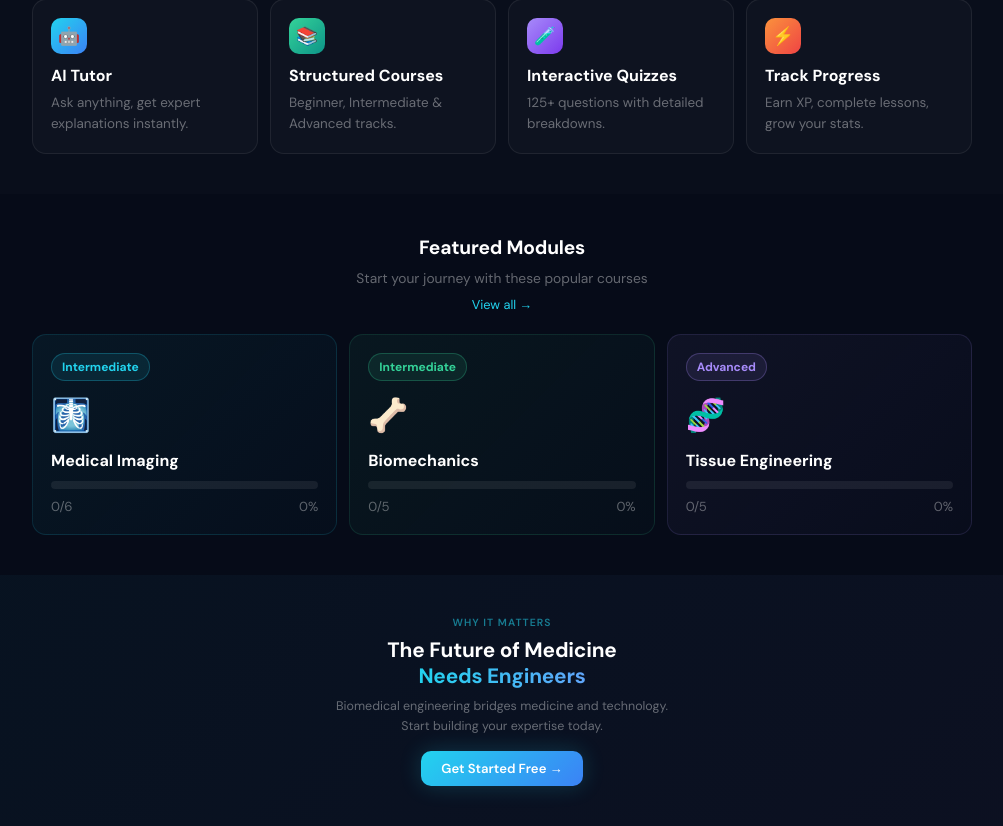
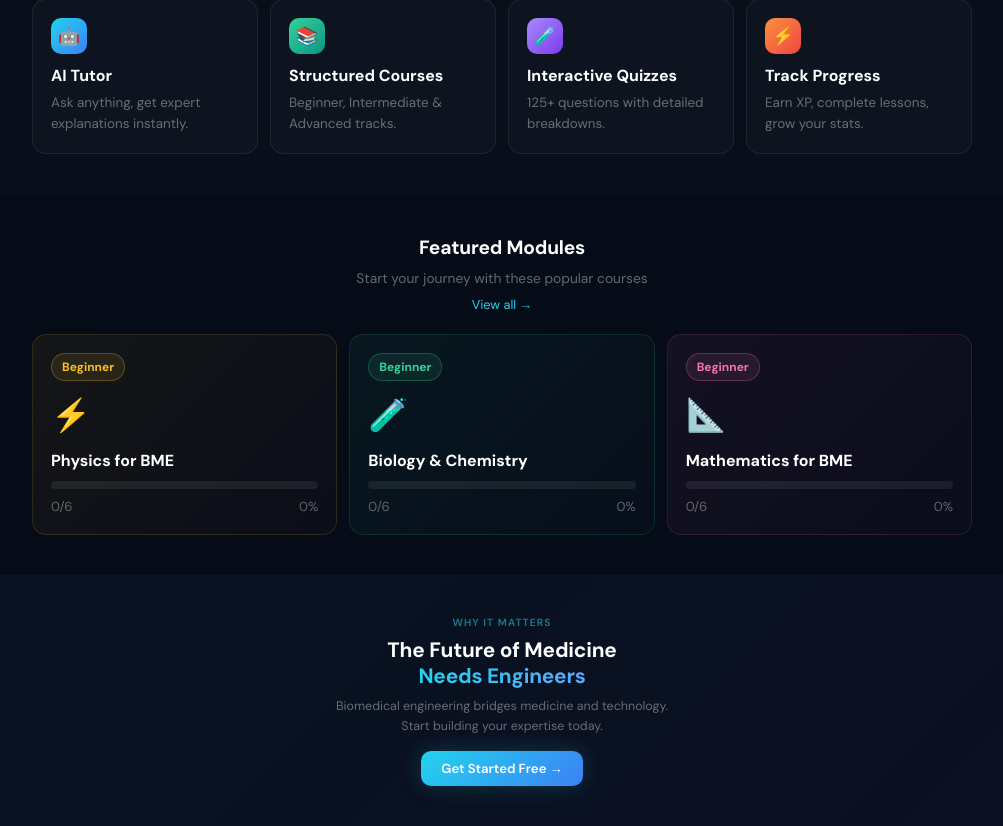
Before and after one commit to AlexandraDigital/bme-beginner-app, a React (Vite) app: page / in a window 1280 px wide. Shown: the part 685-1511 px from the top of the page, without its empty margins (138-1141 px from the left). Built offline with nearby package versions, Linux system fonts and the light colour scheme.

Commit message:
feat: add 4 beginner modules from 1st year BME guide - Physics, Biology & Chemistry, Maths, BME Skills & Career

```diff
--- a/src/App.jsx
+++ b/src/App.jsx
@@ -135,6 +135,18 @@ const STYLES = `
 `
 
 const MODULES = [
+  { id:"physics-bme",title:"Physics for BME",emoji:"⚡",level:"Beginner",duration:"6 hours",color:"#fbbf24",grad:"linear-gradient(135deg,#92400e,#d97706)",
+    lessons:[{id:"ph-1",title:"Mechanics: Motion, Forces & Energy",mins:50},{id:"ph-2",title:"Newton's Laws & Their BME Applications",mins:45},{id:"ph-3",title:"Fluid Mechanics & Blood Flow",mins:55},{id:"ph-4",title:"Electricity & Circuits for Biosignals",mins:60},{id:"ph-5",title:"Ohm's & Kirchhoff's Laws in Biomedical Systems",mins:50},{id:"ph-6",title:"Electromagnetic Waves: MRI & ECG",mins:45}],
+    quiz:[{q:"Which law relates voltage, current, and resistance?",o:["Faraday's Law","Newton's Second Law","Ohm's Law","Bernoulli's Principle"],a:2},{q:"Fluid viscosity is most relevant to:",o:["Bone fracture","Blood flow in vessels","Nerve conduction","Cell division"],a:1},{q:"Work is defined as:",o:["Force × time","Mass × acceleration","Force × displacement","Voltage × current"],a:2},{q:"Which physical phenomenon underlies MRI imaging?",o:["Piezoelectric effect","Nuclear magnetic resonance","Photoelectric effect","Acoustic impedance"],a:1},{q:"Kirchhoff's Current Law states that:",o:["Voltage is constant in a loop","Sum of currents at a node equals zero","Resistance increases with temperature","Capacitors block AC current"],a:1}]},
+  { id:"biology-chemistry",title:"Biology & Chemistry",emoji:"🧪",level:"Beginner",duration:"7 hours",color:"#34d399",grad:"linear-gradient(135deg,#065f46,#047857)",
+    lessons:[{id:"bc-1",title:"Cell Biology: Structure & Organelles",mins:55},{id:"bc-2",title:"Anatomy: Body Systems Overview",mins:60},{id:"bc-3",title:"Physiology & Homeostasis",mins:55},{id:"bc-4",title:"General Chemistry & Chemical Reactions",mins:50},{id:"bc-5",title:"Organic Chemistry & Biomaterials",mins:60},{id:"bc-6",title:"Biochemistry: Proteins, Metabolism & Enzymes",mins:65}],
+    quiz:[{q:"Homeostasis refers to:",o:["Cell division process","Body's ability to maintain stable internal conditions","Chemical bonding in polymers","DNA replication"],a:1},{q:"Which organelle is the powerhouse of the cell?",o:["Nucleus","Golgi apparatus","Mitochondria","Endoplasmic reticulum"],a:2},{q:"pH below 7 indicates:",o:["Alkaline solution","Neutral solution","Acidic solution","Saturated solution"],a:2},{q:"Proteins are made of:",o:["Nucleotides","Fatty acids","Amino acids","Monosaccharides"],a:2},{q:"Enzymes function by:",o:["Increasing activation energy","Providing energy to reactions","Lowering activation energy","Changing reaction products"],a:2}]},
+  { id:"maths-bme",title:"Mathematics for BME",emoji:"📐",level:"Beginner",duration:"6 hours",color:"#f472b6",grad:"linear-gradient(135deg,#831843,#9d174d)",
+    lessons:[{id:"ma-1",title:"Calculus: Differentiation Basics",mins:55},{id:"ma-2",title:"Integration & Area Under Curves",mins:55},{id:"ma-3",title:"Differential Equations in Biology",mins:65},{id:"ma-4",title:"Linear Algebra: Vectors & Matrices",mins:55},{id:"ma-5",title:"Matrix Applications in Medical Imaging",mins:55},{id:"ma-6",title:"Numerical Methods & Computational Thinking",mins:45}],
+    quiz:[{q:"The derivative of position with respect to time gives:",o:["Acceleration","Velocity","Force","Energy"],a:1},{q:"Differential equations in pharmacokinetics model:",o:["Protein folding","Drug concentration over time","Cell membrane potential","Bone stress"],a:1},{q:"In medical imaging (CT/MRI), matrices are used for:",o:["Protein synthesis","Image reconstruction and transformation","DNA sequencing","Fluid simulation"],a:1},{q:"Integration is most useful for:",o:["Finding instantaneous rate of change","Calculating total accumulated quantities","Solving algebraic equations","Measuring voltage"],a:1},{q:"An eigenvalue problem in BME is commonly used in:",o:["Organic chemistry reactions","Biosignal processing (PCA)","Anatomical dissection","Drug synthesis"],a:1}]},
+  { id:"bme-skills",title:"BME Skills & Career",emoji:"🎯",level:"Beginner",duration:"5 hours",color:"#fb923c",grad:"linear-gradient(135deg,#7c2d12,#c2410c)",
+    lessons:[{id:"sk-1",title:"Programming for BME: Python Basics",mins:60},{id:"sk-2",title:"Data Analysis & Scientific Python",mins:55},{id:"sk-3",title:"CAD & Design Software (Fusion 360)",mins:55},{id:"sk-4",title:"Technical Writing & Scientific Communication",mins:45},{id:"sk-5",title:"Networking, Research & Lab Opportunities",mins:50}],
+    quiz:[{q:"Which programming language is most recommended for first-year BME students?",o:["C++","Java","Python","Assembly"],a:2},{q:"CAD stands for:",o:["Computer-Aided Diagnosis","Computer-Aided Design","Cellular Anatomy Database","Computed Axial Data"],a:1},{q:"IMRD in scientific writing stands for:",o:["Introduction, Methods, Results, Discussion","Index, Model, Ratio, Data","Imaging, Measurement, Resolution, Depth","Integration, Matrices, Regression, Derivatives"],a:0},{q:"BMES stands for:",o:["Biomedical Engineering & Medical Systems","Biomedical Engineering Society","Biomechanical Evaluation & Measurement Society","Basic Medical Education Standards"],a:1},{q:"The best first step to get involved in research is:",o:["Wait until junior year","Apply for PhD programs immediately","Email a professor with genuine interest in their work","Only attend career fairs"],a:2}]},
   { id:"medical-imaging",title:"Medical Imaging",emoji:"🩻",level:"Intermediate",duration:"8 hours",color:"#22d3ee",grad:"linear-gradient(135deg,#0e7490,#1d4ed8)",
     lessons:[{id:"mi-1",title:"Introduction to Medical Imaging",mins:45},{id:"mi-2",title:"MRI Physics & Principles",mins:90},{id:"mi-3",title:"CT Scanning & Reconstruction",mins:75},{id:"mi-4",title:"Ultrasound Imaging",mins:60},{id:"mi-5",title:"Nuclear Medicine: PET & SPECT",mins:60},{id:"mi-6",title:"X-Ray & Fluoroscopy",mins:50}],
     quiz:[{q:"What phenomenon underlies MRI?",o:["Photoelectric effect","Nuclear magnetic resonance","Compton scattering","Piezoelectric effect"],a:1},{q:"Which modality uses ionizing radiation?",o:["MRI","Ultrasound","CT Scan","Optical coherence tomography"],a:2},{q:"What governs echo intensity in ultrasound?",o:["Magnetic susceptibility","Acoustic impedance mismatch","Radioactivity","Proton density"],a:1},{q:"PET scans detect gamma rays from:",o:["Positron annihilation of radiotracer","External X-ray tubes","Acoustic reflections","Gradient coils"],a:0},{q:"Hounsfield Units (HU) in CT measure:",o:["Proton density","Acoustic impedance","Radiodensity of tissue","Metabolic rate"],a:2}]},
```
